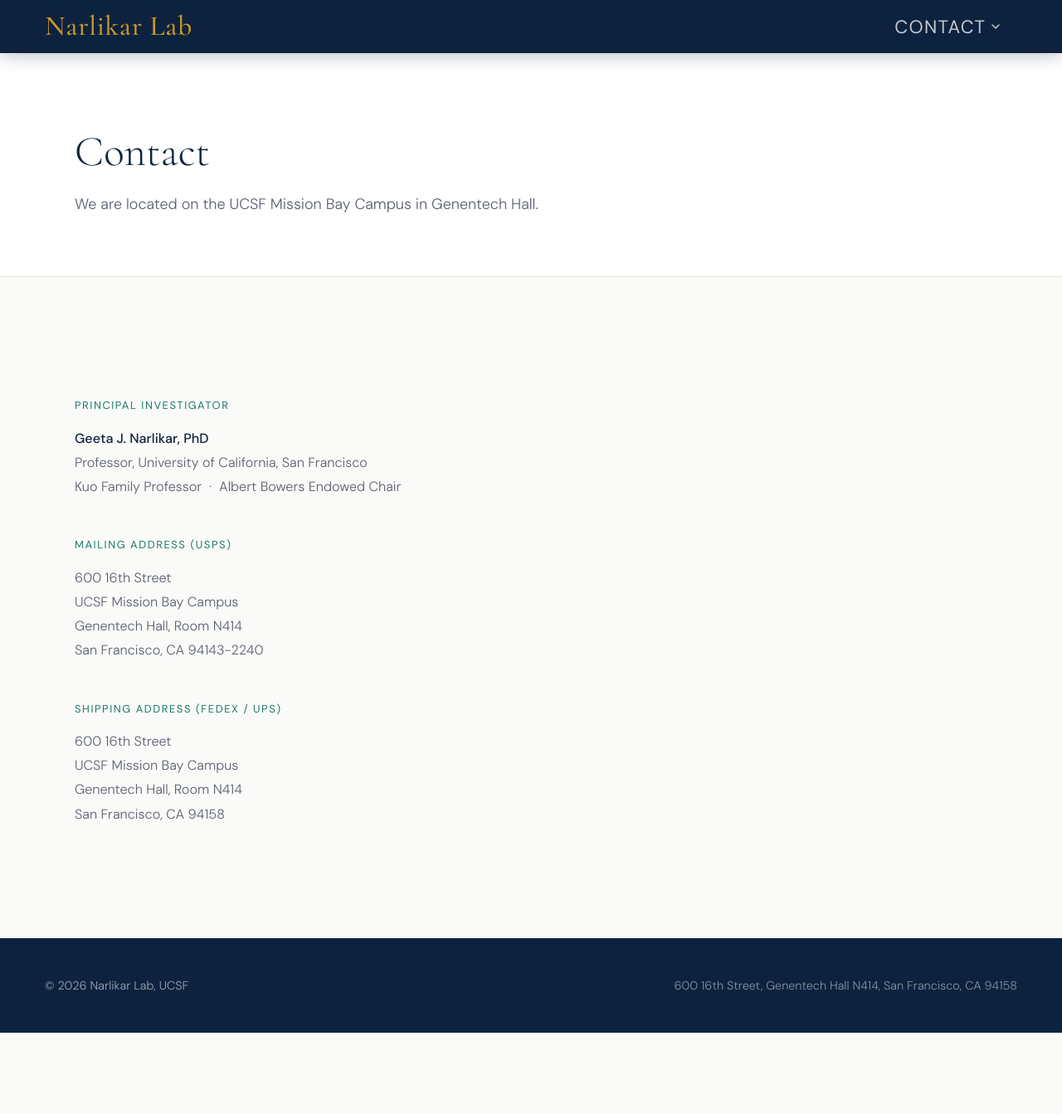
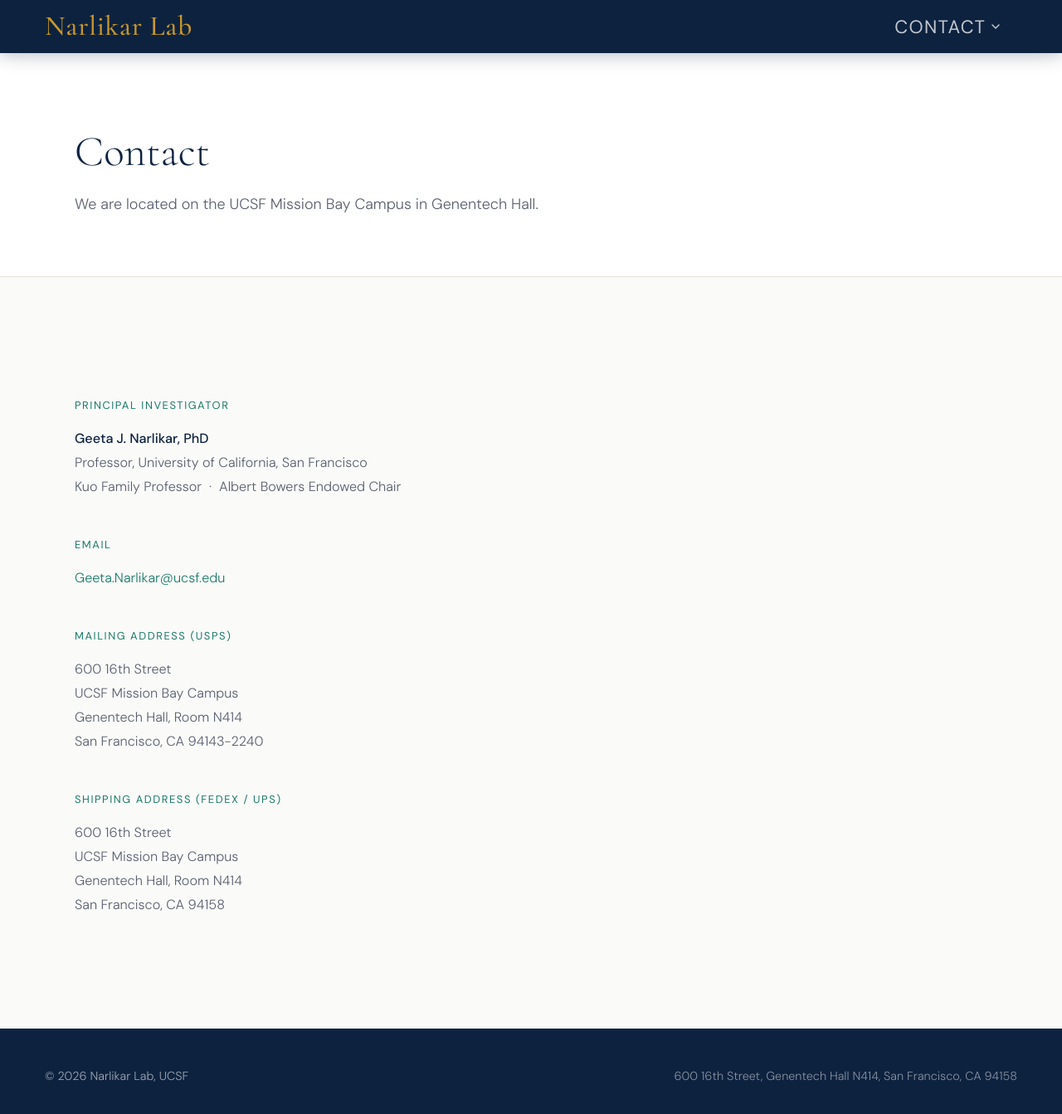
Before and after one commit to narlikarlabucsf/narlikarlabucsf.github.io, a Jekyll site: the page built from contact.html, in a window 1280 px wide and 1355 px high. Shown: the top 1343 px of the window at 83% size. Built offline with Jekyll 4.4.1, drawn with Linux system fonts in a browser that asks for light colours.

Commit message:
Add Geeta's email to the contact page
Co-Authored-By: Claude Opus 5.5 <noreply@anthropic.com>

```diff
--- a/contact.html
+++ b/contact.html
@@ -22,6 +22,10 @@ permalink: /contact/
             Kuo Family Professor &nbsp;·&nbsp; Albert Bowers Endowed Chair</p>
           </div>
           <div class="contact-block">
+            <div class="contact-block-label">Email</div>
+            <p><a href="mailto:Geeta.Narlikar@ucsf.edu">Geeta.Narlikar@ucsf.edu</a></p>
+          </div>
+          <div class="contact-block">
             <div class="contact-block-label">Mailing Address (USPS)</div>
             <p>600 16th Street<br>
             UCSF Mission Bay Campus<br>
```
